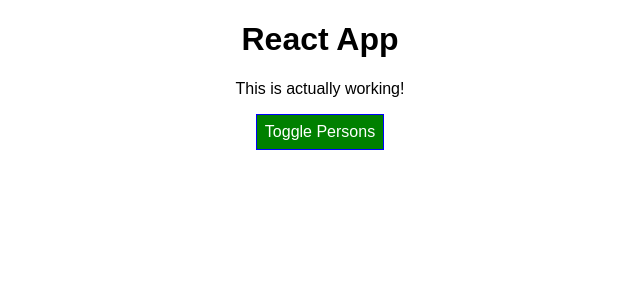
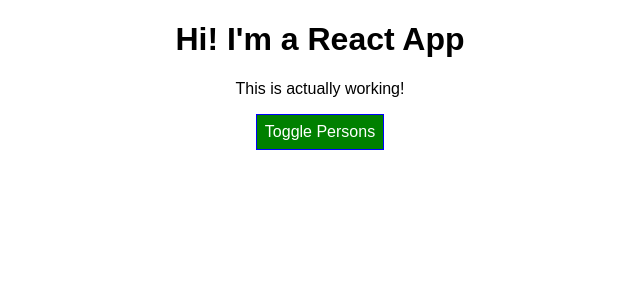
Before and after one commit to Guilherme-Valle/react-generic-module, a React app: page / in a window 1280 px wide. Shown: the top 300 px of the page, without its empty margins (320-960 px from the left). Built offline with nearby package versions, Linux system fonts and the light colour scheme.

Commit message:
Adiciona lifecycle

```diff
--- a/src/components/Cockpit/Cockpit.js
+++ b/src/components/Cockpit/Cockpit.js
@@ -17,13 +17,12 @@ const cockpit = (props) => {
 
     return (
         <div className={classes.Cockpit}>
-            <h1>React App</h1>
+            <h1>{props.title}</h1>
             <p className={assignedClasses.join(' ')}>This is actually working!</p>
             <button
                 className={btnClass}
                 onClick={props.clicked}>Toggle Persons</button>
         </div>
-
     );
 };
 
--- a/src/containers/App.js
+++ b/src/containers/App.js
@@ -4,6 +4,13 @@ import Persons from '../components/Persons/Persons';
 import Cockpit from '../components/Cockpit/Cockpit';
 
 class App extends Component {
+
+  constructor(props){
+    console.log('Constructor!');
+    super(props);
+  }
+
+
   /*
   State = estado da aplicação, objetos que podem ser alterados
   dinamicamente com o setState
@@ -49,7 +56,12 @@ class App extends Component {
       persons: persons
     });
   }
+
+  componentDidMount(){
+    console.log("Component did mount é chamado após a renderização do componente.");
+  }
   render() {
+    console.log('Render!');
     let persons = null;
 
     if (this.state.showPersons) {
@@ -66,7 +78,9 @@ class App extends Component {
 
     return (
       <div className={classes.App}>
-        <Cockpit showPersons={this.state.showPersons}
+        <Cockpit
+          title={this.props.title}
+          showPersons={this.state.showPersons}
           persons={this.state.persons}
           clicked={this.togglePersonsRender} />
         {persons}
--- a/src/index.js
+++ b/src/index.js
@@ -4,5 +4,5 @@ import './index.css';
 import App from './containers/App';
 import registerServiceWorker from './registerServiceWorker';
 
-ReactDOM.render(<App />, document.getElementById('root'));
+ReactDOM.render(<App title="Hi! I'm a React App" />, document.getElementById('root'));
 registerServiceWorker();
```
